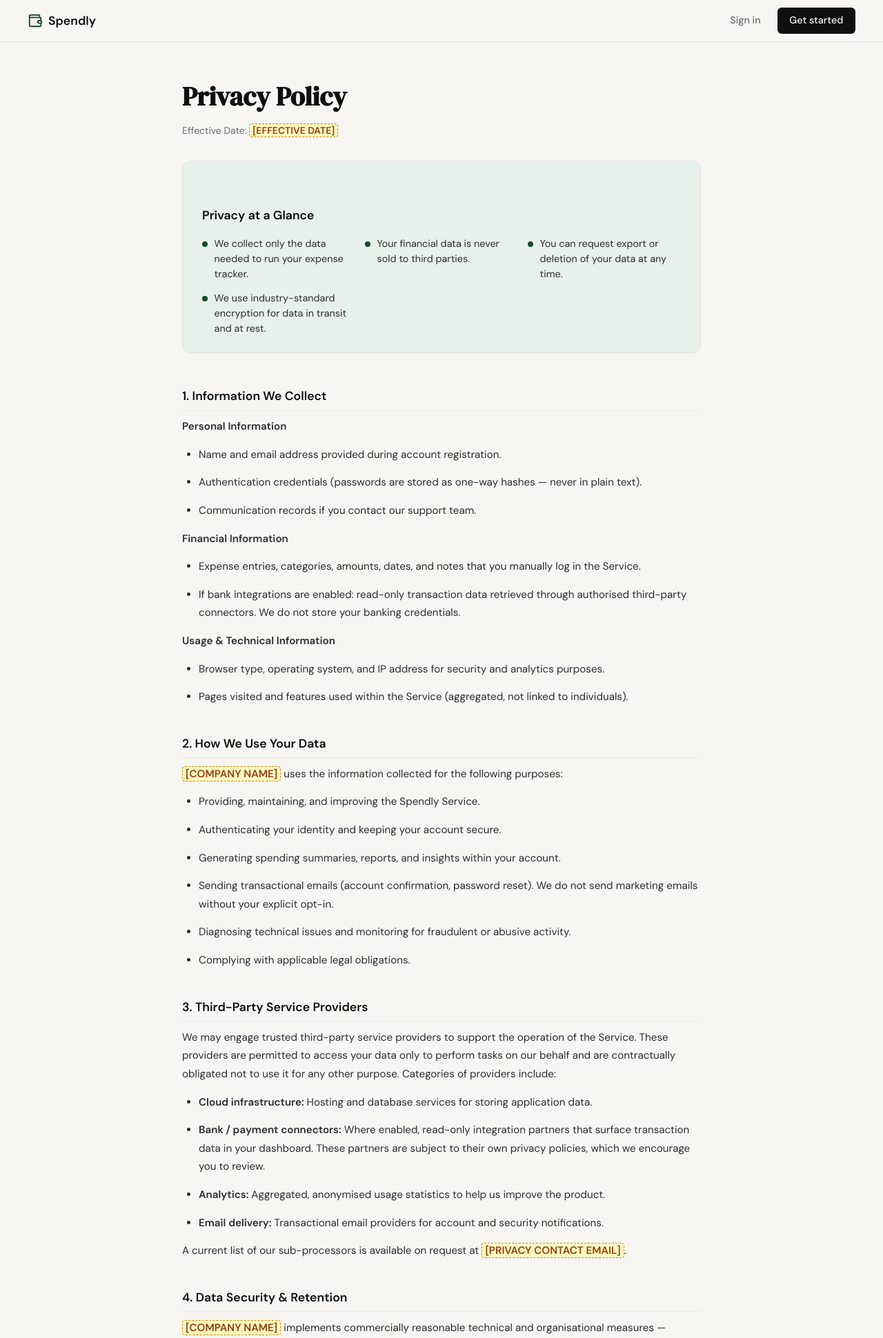
After one commit to Jyotirmay-Singh/Expense_assistor, a Flask app: page /privacy in a window 1280 px wide. The commit adds this page. Shown: the top 1940 px of the page at 69% size. Run offline with Flask 3, Linux system fonts and the light colour scheme; some libraries are stand-ins or nearby versions.

Commit message:
Added content in privacy and terms & condition links

```diff
--- a/app.py
+++ b/app.py
@@ -183,6 +183,14 @@ def _register_main_routes(app: Flask) -> None:
     def delete_expense(id):
         return "Delete expense — coming in Step 9"
 
+    @app.route("/terms")
+    def terms():
+        return render_template("terms.html")
+
+    @app.route("/privacy")
+    def privacy():
+        return render_template("privacy.html")
+
 
 app = create_app()
 
--- a/templates/base.html
+++ b/templates/base.html
@@ -70,7 +70,7 @@
             <i data-lucide="wallet" class="footer-lucide"></i>
             <span class="footer-name">Spendly</span>
             <p class="footer-copy">Track every rupee. Own your finances.</p>
-            <p><a href="#">Terms and Conditions</a> &nbsp;|&nbsp; <a href="#">Privacy Policy</a></p>
+            <p><a href="/terms">Terms and Conditions</a> &nbsp;|&nbsp; <a href="/privacy">Privacy Policy</a></p>
         </div>
     </footer>
 
--- /dev/null
+++ b/templates/privacy.html
@@ -0,0 +1,237 @@
+{% extends "base.html" %}
+
+{% block title %}Privacy Policy — Spendly{% endblock %}
+
+{% block head %}
+<style>
+    .privacy-wrap {
+        max-width: 800px;
+        margin: 3rem auto 5rem;
+        padding: 0 1.5rem;
+    }
+
+    .privacy-wrap h1 {
+        font-family: var(--font-display);
+        font-size: 2.4rem;
+        margin-bottom: 0.4rem;
+    }
+
+    .privacy-wrap .effective-date {
+        font-size: 0.875rem;
+        color: var(--ink-muted);
+        margin-bottom: 2rem;
+    }
+
+    /* "Privacy at a Glance" summary card */
+    .glance-card {
+        background: var(--accent-light);
+        border: 1px solid var(--border);
+        border-radius: var(--radius-md);
+        padding: 1.5rem 1.75rem;
+        margin-bottom: 3rem;
+    }
+
+    .glance-card h2 {
+        font-family: var(--font-display);
+        font-size: 1.2rem;
+        margin-bottom: 1rem;
+        color: var(--accent);
+    }
+
+    .glance-grid {
+        display: grid;
+        grid-template-columns: repeat(auto-fit, minmax(200px, 1fr));
+        gap: 0.875rem;
+    }
+
+    .glance-item {
+        display: flex;
+        align-items: flex-start;
+        gap: 0.6rem;
+        font-size: 0.9rem;
+        color: var(--ink-soft);
+        line-height: 1.5;
+    }
+
+    .glance-dot {
+        flex-shrink: 0;
+        width: 8px;
+        height: 8px;
+        border-radius: 50%;
+        background: var(--accent);
+        margin-top: 0.4rem;
+    }
+
+    /* Section headers */
+    .privacy-wrap h2 {
+        font-family: var(--font-body);
+        font-size: 1.1rem;
+        font-weight: 600;
+        color: var(--ink);
+        margin-top: 2.5rem;
+        margin-bottom: 0.6rem;
+        padding-bottom: 0.4rem;
+        border-bottom: 1px solid var(--border-soft);
+    }
+
+    .privacy-wrap p,
+    .privacy-wrap li {
+        color: var(--ink-soft);
+        line-height: 1.75;
+        margin-bottom: 0.875rem;
+        font-size: 0.95rem;
+    }
+
+    .privacy-wrap ul {
+        padding-left: 1.5rem;
+        margin-bottom: 0.875rem;
+    }
+
+    /* Placeholder highlight — matches terms.html style */
+    .ph {
+        background: #fef9c3;
+        border: 1px dashed #ca8a04;
+        border-radius: 4px;
+        padding: 0 4px;
+        font-weight: 600;
+        color: #92400e;
+    }
+
+    @media (max-width: 600px) {
+        .privacy-wrap h1 { font-size: 1.8rem; }
+        .glance-grid { grid-template-columns: 1fr; }
+    }
+</style>
+{% endblock %}
+
+{% block content %}
+<div class="privacy-wrap">
+
+    <h1>Privacy Policy</h1>
+    <p class="effective-date">Effective Date: <span class="ph">[EFFECTIVE DATE]</span></p>
+
+    <!-- ── Privacy at a Glance ── -->
+    <div class="glance-card">
+        <h2>Privacy at a Glance</h2>
+        <div class="glance-grid">
+            <div class="glance-item">
+                <span class="glance-dot"></span>
+                <span>We collect only the data needed to run your expense tracker.</span>
+            </div>
+            <div class="glance-item">
+                <span class="glance-dot"></span>
+                <span>Your financial data is never sold to third parties.</span>
+            </div>
+            <div class="glance-item">
+                <span class="glance-dot"></span>
+                <span>You can request export or deletion of your data at any time.</span>
+            </div>
+            <div class="glance-item">
+                <span class="glance-dot"></span>
+                <span>We use industry-standard encryption for data in transit and at rest.</span>
+            </div>
+        </div>
+    </div>
+
+    <!-- ── 1. Information We Collect ── -->
+    <h2>1. Information We Collect</h2>
+
+    <p><strong>Personal Information</strong></p>
+    <ul>
+        <li>Name and email address provided during account registration.</li>
+        <li>Authentication credentials (passwords are stored as one-way hashes — never in plain text).</li>
+        <li>Communication records if you contact our support team.</li>
+    </ul>
+
+    <p><strong>Financial Information</strong></p>
+    <ul>
+        <li>Expense entries, categories, amounts, dates, and notes that you manually log in the Service.</li>
+        <li>If bank integrations are enabled: read-only transaction data retrieved through authorised third-party connectors. We do not store your banking credentials.</li>
+    </ul>
+
+    <p><strong>Usage &amp; Technical Information</strong></p>
+    <ul>
+        <li>Browser type, operating system, and IP address for security and analytics purposes.</li>
+        <li>Pages visited and features used within the Service (aggregated, not linked to individuals).</li>
+    </ul>
+
+    <!-- ── 2. How We Use Your Data ── -->
+    <h2>2. How We Use Your Data</h2>
+    <p>
+        <span class="ph">[COMPANY NAME]</span> uses the information collected for the following purposes:
+    </p>
+    <ul>
+        <li>Providing, maintaining, and improving the Spendly Service.</li>
+        <li>Authenticating your identity and keeping your account secure.</li>
+        <li>Generating spending summaries, reports, and insights within your account.</li>
+        <li>Sending transactional emails (account confirmation, password reset). We do not send marketing emails without your explicit opt-in.</li>
+        <li>Diagnosing technical issues and monitoring for fraudulent or abusive activity.</li>
+        <li>Complying with applicable legal obligations.</li>
+    </ul>
+
+    <!-- ── 3. Third-Party Service Providers ── -->
+    <h2>3. Third-Party Service Providers</h2>
+    <p>
+        We may engage trusted third-party service providers to support the operation of the Service.
+        These providers are permitted to access your data only to perform tasks on our behalf and
+        are contractually obligated not to use it for any other purpose. Categories of providers include:
+    </p>
+    <ul>
+        <li><strong>Cloud infrastructure:</strong> Hosting and database services for storing application data.</li>
+        <li><strong>Bank / payment connectors:</strong> Where enabled, read-only integration partners that surface transaction data in your dashboard. These partners are subject to their own privacy policies, which we encourage you to review.</li>
+        <li><strong>Analytics:</strong> Aggregated, anonymised usage statistics to help us improve the product.</li>
+        <li><strong>Email delivery:</strong> Transactional email providers for account and security notifications.</li>
+    </ul>
+    <p>
+        A current list of our sub-processors is available on request at
+        <span class="ph">[PRIVACY CONTACT EMAIL]</span>.
+    </p>
+
+    <!-- ── 4. Data Security & Retention ── -->
+    <h2>4. Data Security &amp; Retention</h2>
+    <p>
+        <span class="ph">[COMPANY NAME]</span> implements commercially reasonable technical and
+        organisational measures — including TLS encryption in transit, encrypted storage at rest,
+        and access controls — to protect your data from unauthorised access, alteration, or disclosure.
+    </p>
+    <p>
+        We retain your data for as long as your account remains active or as required to provide
+        the Service. If you delete your account, we will delete or anonymise your personal data
+        within <span class="ph">[RETENTION PERIOD, e.g. 30 days]</span>, except where retention
+        is required by law.
+    </p>
+    <p>
+        No method of transmission over the internet is 100% secure. If you believe your account
+        has been compromised, contact us immediately at <span class="ph">[PRIVACY CONTACT EMAIL]</span>.
+    </p>
+
+    <!-- ── 5. User Rights ── -->
+    <h2>5. Your Rights</h2>
+    <p>
+        Depending on your jurisdiction, you may have the following rights regarding your personal data.
+        To exercise any of these rights, contact our Data Protection Officer at
+        <span class="ph">[DATA PROTECTION OFFICER EMAIL]</span>.
+    </p>
+    <ul>
+        <li><strong>Access:</strong> Request a copy of the personal data we hold about you.</li>
+        <li><strong>Rectification:</strong> Request correction of inaccurate or incomplete data.</li>
+        <li><strong>Erasure:</strong> Request deletion of your personal data ("right to be forgotten") where no legal basis requires us to retain it.</li>
+        <li><strong>Portability:</strong> Receive your data in a structured, machine-readable format.</li>
+        <li><strong>Restriction &amp; Objection:</strong> Request that we limit or stop certain processing activities.</li>
+        <li><strong>Withdraw Consent:</strong> Where processing is based on consent, withdraw it at any time without affecting prior processing.</li>
+    </ul>
+    <p>
+        If you are located in the European Economic Area, you also have the right to lodge a complaint
+        with your local supervisory authority. If you are a California resident, you may have additional
+        rights under the CCPA — contact us at <span class="ph">[PRIVACY CONTACT EMAIL]</span> for details.
+    </p>
+
+    <!-- ── Contact ── -->
+    <h2>Contact Us</h2>
+    <p>
+        If you have questions or concerns about this Privacy Policy, please reach out to
+        <span class="ph">[COMPANY NAME]</span> at <span class="ph">[PRIVACY CONTACT EMAIL]</span>.
+    </p>
+
+</div>
+{% endblock %}
```
Also changed, not shown: templates/terms.html (added, +130 -0 lines).
